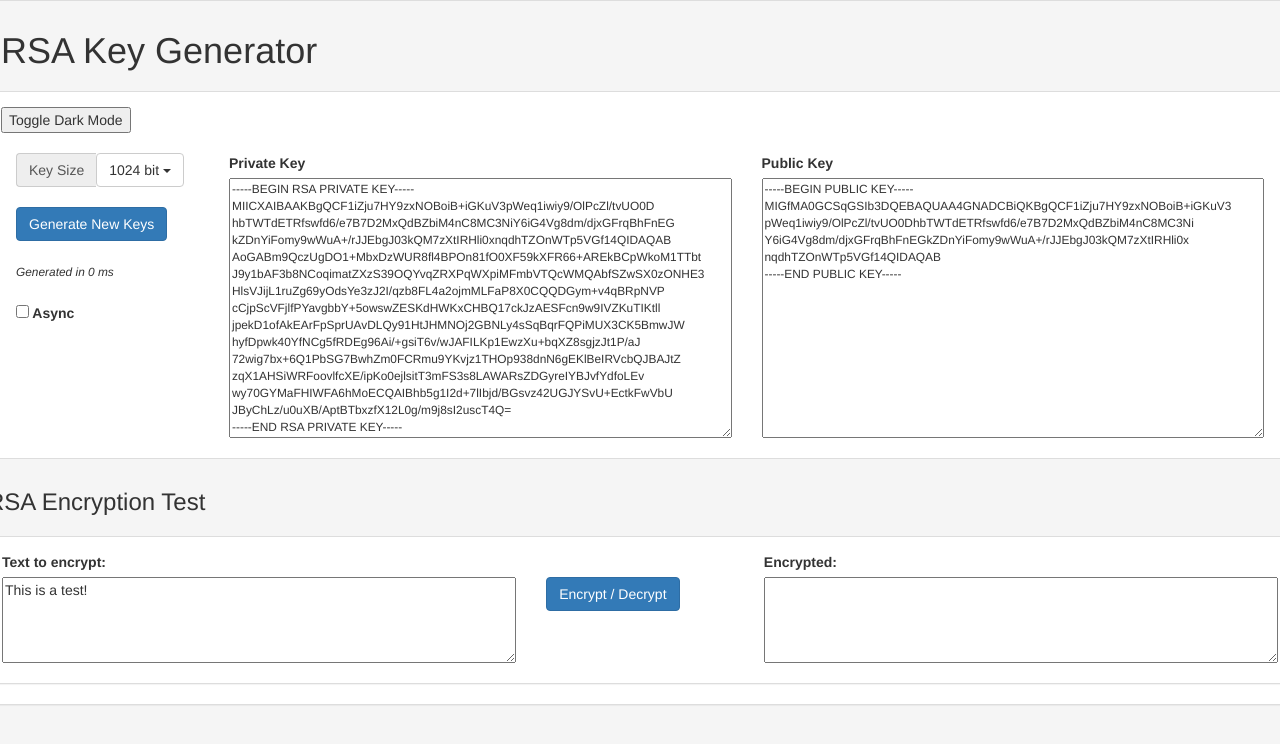
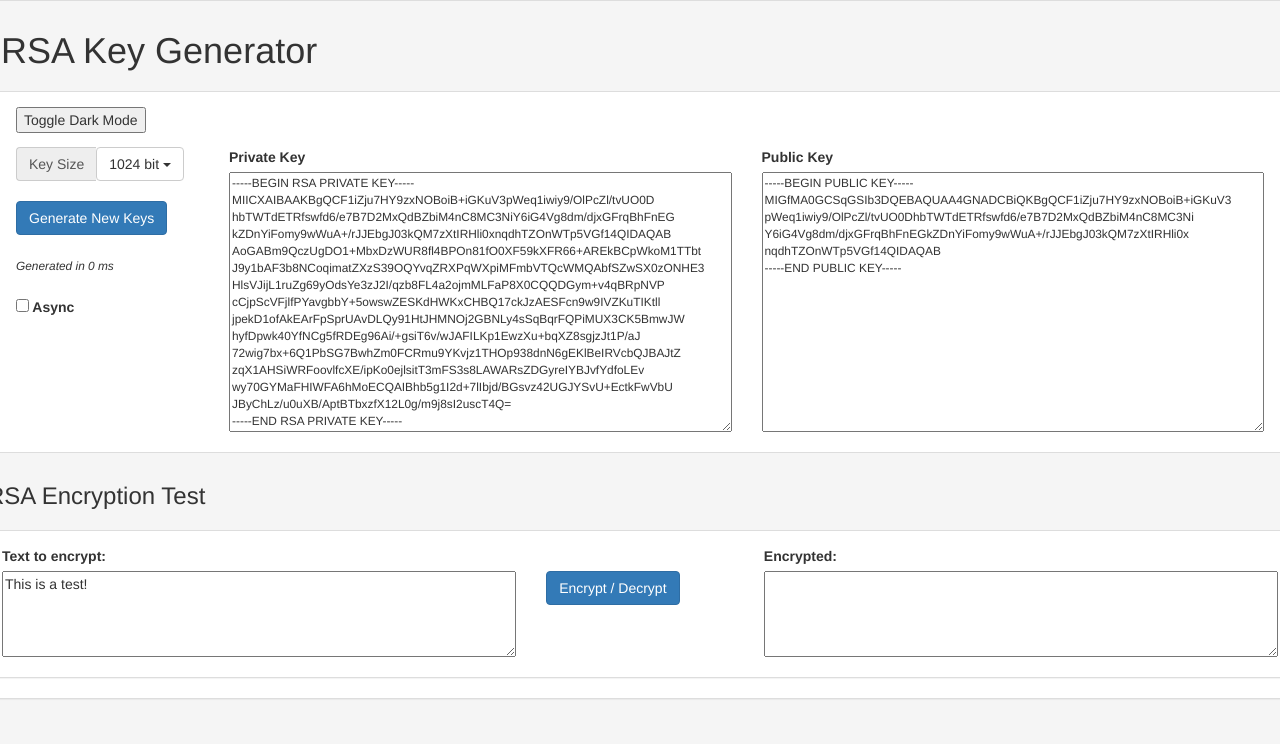
Before and after one commit to mxvd/besto, a Jekyll site: the page index.html, which Jekyll copies as it is, in a window 1280 px wide. Shown: the top 744 px of the page. Built offline with Jekyll 4.4.1, drawn with Linux system fonts in a browser that asks for light colours; nearby versions of some CDN libraries.

Commit message:
Update index.html

```diff
--- a/index.html
+++ b/index.html
@@ -22,7 +22,9 @@
               color: white;
             }
           </style>
+        <div class="col-lg-2">
           <button onclick="darkmode()">Toggle Dark Mode</button>
+        </div>
           <script>
             function darkmode() {
               var element = document.body;
```
